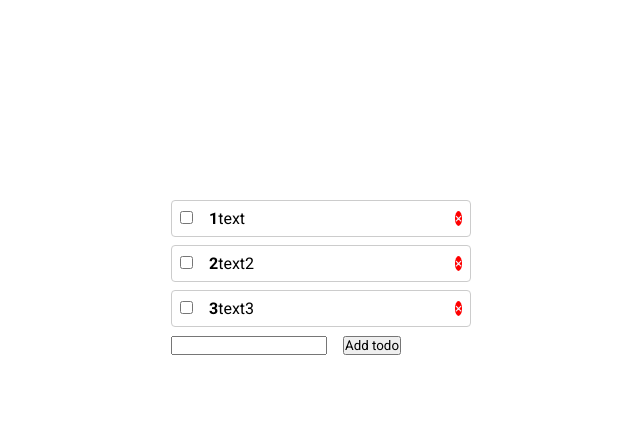
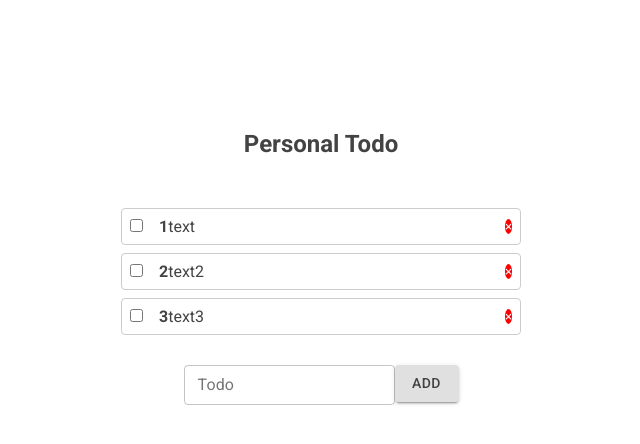
Before and after one commit to itmrgodsend/ReactTodoApp, a React (Create React App) app: page / in a window 1280 px wide. Shown: the top 444 px of the page, without its empty margins (319-959 px from the left). Built offline with nearby package versions, Linux system fonts and the light colour scheme.

Commit message:
style work

```diff
--- a/src/App.js
+++ b/src/App.js
@@ -7,7 +7,7 @@ const App = (props) => {
 
     return (
         <div className='wrapper'>
-
+        <h2 className='title'>Personal Todo</h2>
             {props.state.todos.length ? <TodoContainer/> : <p>No todos</p>}
 
         </div>
--- a/src/Components/AddTodo.jsx
+++ b/src/Components/AddTodo.jsx
@@ -1,4 +1,6 @@
 import React, {useState} from 'react';
+import {Button, Input, TextField} from "@material-ui/core";
+import styles from './Todo.module.css'
 
 const AddTodo = (props) => {
     const [inputValue, setInputValue] = useState('');
@@ -12,8 +14,8 @@ const AddTodo = (props) => {
     }
     return (
         <form onSubmit={submit}>
-            <input maxLength="32" value={inputValue} onChange={e => setInputValue(e.target.value)}/>
-            <button type='submit'>Add todo</button>
+            <TextField size="small" label="Todo" variant="outlined" maxLength="32" value={inputValue} onChange={e => setInputValue(e.target.value)}/>
+            <Button className={styles.add_button} variant="contained"  type='submit'>Add</Button>
         </form>
     );
 };
--- a/src/Components/Todo.module.css
+++ b/src/Components/Todo.module.css
@@ -8,6 +8,19 @@ li {
     margin-bottom: .5rem;
 }
 
-input {
+.todo_field {
     margin-right: 1rem;
 }
+
+
+.add_todo {
+    display: flex;
+    align-items: center;
+    align-content: center;
+    justify-content: center;
+    margin: 30px;
+}
+
+.add_button {
+    color: red !important;
+}
--- a/src/Components/TodoItem.jsx
+++ b/src/Components/TodoItem.jsx
@@ -13,7 +13,7 @@ if (todo.completed) {
     return (
         <li >
             <span className={classes.join(' ')}>
-                <input type='checkbox' onChange={() => changeFlag(todo.id)}/>
+                <input className={styles.todo_field} type='checkbox' onChange={() => changeFlag(todo.id)}/>
                 <strong>{todo.id}</strong>
                 {todo.text}
             </span>
--- a/src/Components/TodoList.jsx
+++ b/src/Components/TodoList.jsx
@@ -1,19 +1,12 @@
-import React, {useState} from 'react';
+import React from 'react';
 import TodoItem from "./TodoItem";
 import store from "../redux/redux-store";
 import AddTodo from "./AddTodo";
+import styles from './Todo.module.css'
 
 
 const TodoList = (props) => {
     console.log(store.getState())
-    /* let handleSubmit = (e) => {
-         e.preventDefault()
-         if (inputValue !== '') {
-             props.addTodo(inputValue);
-             setInputValue(' ');
-             console.log(props.state)
-         }
-     }*/
 
     return (
         <div>
@@ -26,7 +19,9 @@ const TodoList = (props) => {
                     />
                 })}
             </ul>
+            <div className={styles.add_todo}>
             <AddTodo addTodoItem={props.addTodoItem}/>
+            </div>
         </div>
 
     );
--- a/src/index.css
+++ b/src/index.css
@@ -2,13 +2,14 @@
     font-family: Roboto;
     padding: 0;
     margin: 0;
+    color: #434343;
 }
 
 .wrapper {
     margin-left: auto;
     margin-right: auto;
-    margin-top: 200px;
-    width: 300px;
+    margin-top: 130px;
+    width: 400px;
 }
 
 .rm {
@@ -21,3 +22,8 @@
 .done {
     text-decoration: line-through;
 }
+
+.title {
+    margin-bottom: 50px;
+    text-align: center;
+}
--- a/src/redux/root-reducer.js
+++ b/src/redux/root-reducer.js
@@ -18,6 +18,7 @@ const rootReducer = (state = initialState, action) => {
                 ...state,
                 todos: [...state.todos, {
                     id: state.todos.length + 1,
+                    completed: false,
                     text: action.inputValue
                 }]
             }
```
